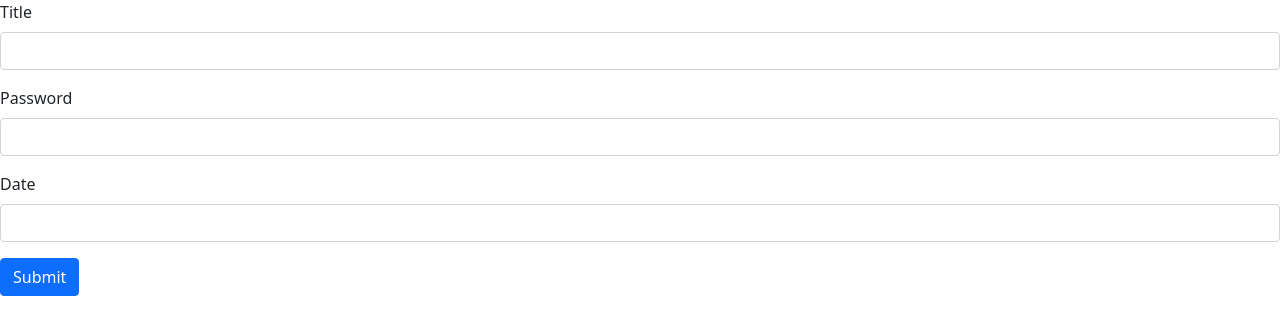
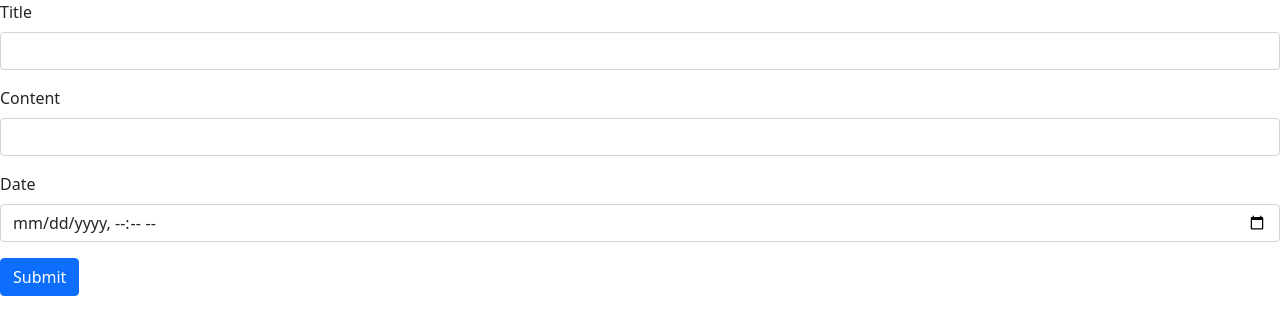
Before and after one commit to Satish-baradiya/Django-Daily-Dairy, a Django app: page /newentry in a window 1280 px wide. Shown: the top 335 px of the page. Run offline with Django 3.2, Linux system fonts and the light colour scheme.

Commit message:
Completed Add Functionality

```diff
--- a/entries/templates/entries/newentry.html
+++ b/entries/templates/entries/newentry.html
@@ -4,26 +4,32 @@
         <title>
             Newentry
         </title>
-        <link href="https://cdn.jsdelivr.net/npm/bootstrap@5.1.3/dist/css/bootstrap.min.css" rel="stylesheet" integrity="sha384-1BmE4kWBq78iYhFldvKuhfTAU6auU8tT94WrHftjDbrCEXSU1oBoqyl2QvZ6jIW3" crossorigin="anonymous">
+        <link href="https://cdn.jsdelivr.net/npm/bootstrap@5.1.3/dist/css/bootstrap.min.css" rel="stylesheet"
+            integrity="sha384-1BmE4kWBq78iYhFldvKuhfTAU6auU8tT94WrHftjDbrCEXSU1oBoqyl2QvZ6jIW3" crossorigin="anonymous">
 
     </head>
+
     <body>
+        {% if message %}
+        <h2>{{ message }}</h2>
+        {% endif %}
         <form action="{% url 'entry' %}" method="post">
+            {% csrf_token %}
             <div class="mb-3">
-              <label class="form-label">Title</label>
-              <input type="text" name="title" class="form-control">
+                <label class="form-label">Title</label>
+                <input type="text" name="title" class="form-control">
             </div>
             <div class="mb-3">
-              <label  class="form-label">Password</label>
-              <input type="text" class="form-control">
+                <label class="form-label">Content</label>
+                <input type="text" class="form-control" name="content">
             </div>
             <div class="mb-3">
-                <label  class="form-label">Date</label>
-                <input type="datetime" class="form-control">
-              </div>
+                <label class="form-label">Date</label>
+                <input type="datetime-local" class="form-control" name="date">
+            </div>
 
             <button type="submit" class="btn btn-primary">Submit</button>
-          </form>
+        </form>
     </body>
 
 </html>
--- a/entries/views.py
+++ b/entries/views.py
@@ -1,5 +1,6 @@
 from django.shortcuts import render
 from . models import Entry
+from django.http import HttpResponse
 
 # Create your views here.
 
@@ -18,8 +19,22 @@ def content(request, pk_test):
 
 def entry(request):
     if request.method == "POST":
+        entry = Entry()
         title = request.POST['title']
         content = request.POST['content']
         date_created = request.POST['date']
+        if title and content and date_created:
+            entry.title = title
+            entry.content = content
+            entry.date_created = date_created
+            entry.save()
+            message = "Added succesfully"
+            return render(request, 'entries/entry.html', {
+                "entries": Entry.objects.all().order_by("-date_created")
+            })
+        else:
+            return render(request,'entries/newentry.html',{
+                "message":"All fields are required"
+            })
 
-    return render(request,'entries/newentry.html')
+    return render(request, 'entries/newentry.html')
```
Also changed, not shown: db.sqlite3, entries/templates/entries/entry.html (line endings or trailing spaces).
